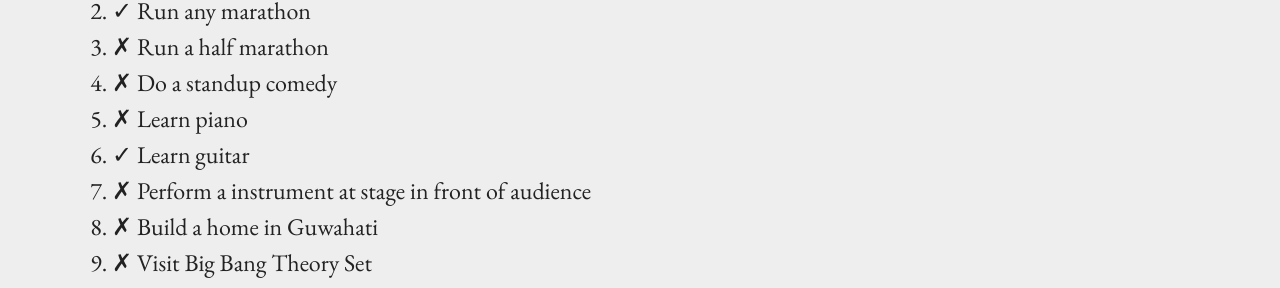
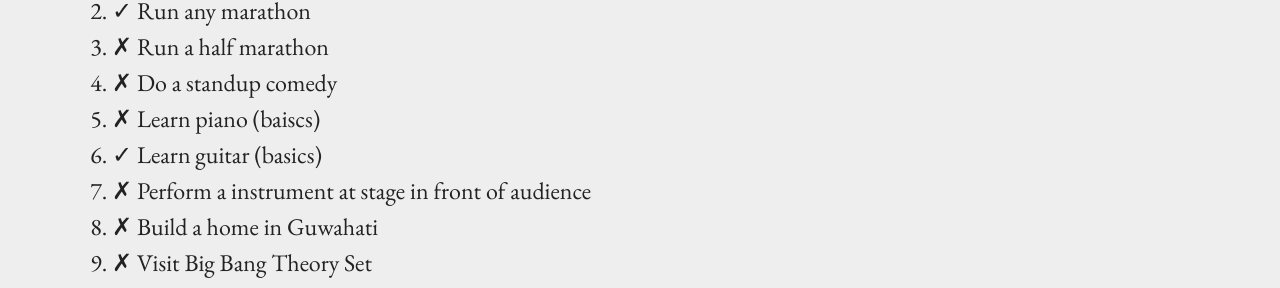
Before and after one commit to BadrinathS/BadrinathS.github.io, a Jekyll site: the page built from list50.md, in a window 1280 px wide. Shown: the part 422-710 px from the top of the page. Built offline with Jekyll 4.4.1, drawn with Linux system fonts in a browser that asks for light colours.

Commit message:
Update list50.md

```diff
--- a/list50.md
+++ b/list50.md
@@ -11,8 +11,8 @@ permalink: /list50/
  <li>✓ Run any marathon</li>
  <li>✗ Run a half marathon</li>
  <li>✗ Do a standup comedy</li>
- <li>✗ Learn piano </li>
- <li>✓ Learn guitar</li>
+ <li>✗ Learn piano (baiscs) </li>
+ <li>✓ Learn guitar (basics)</li>
  <li>✗ Perform a instrument at stage in front of audience </li>
  <li>✗ Build a home in Guwahati </li>
  <li>✗ Visit Big Bang Theory Set </li>
```
